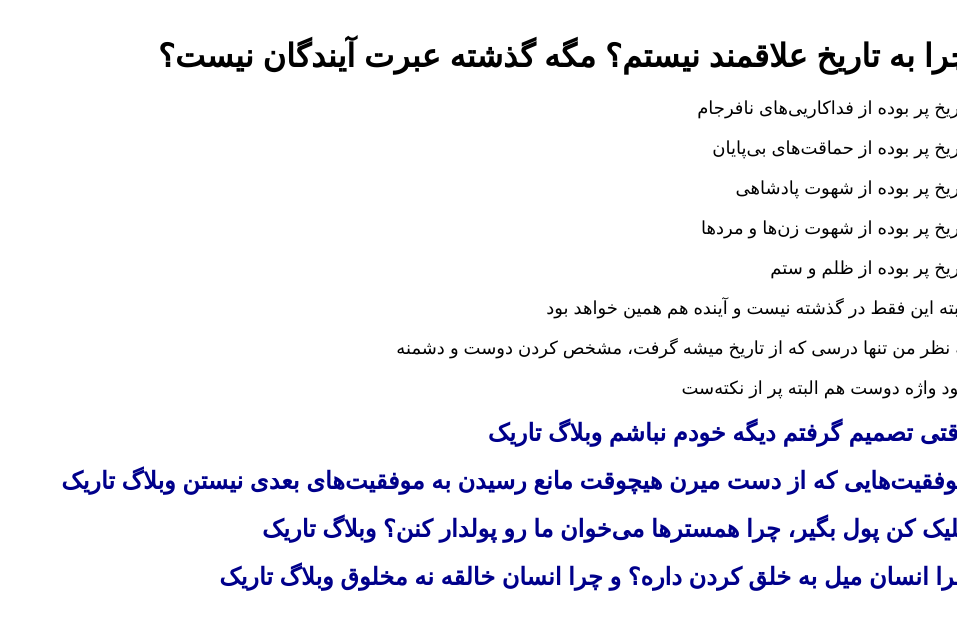
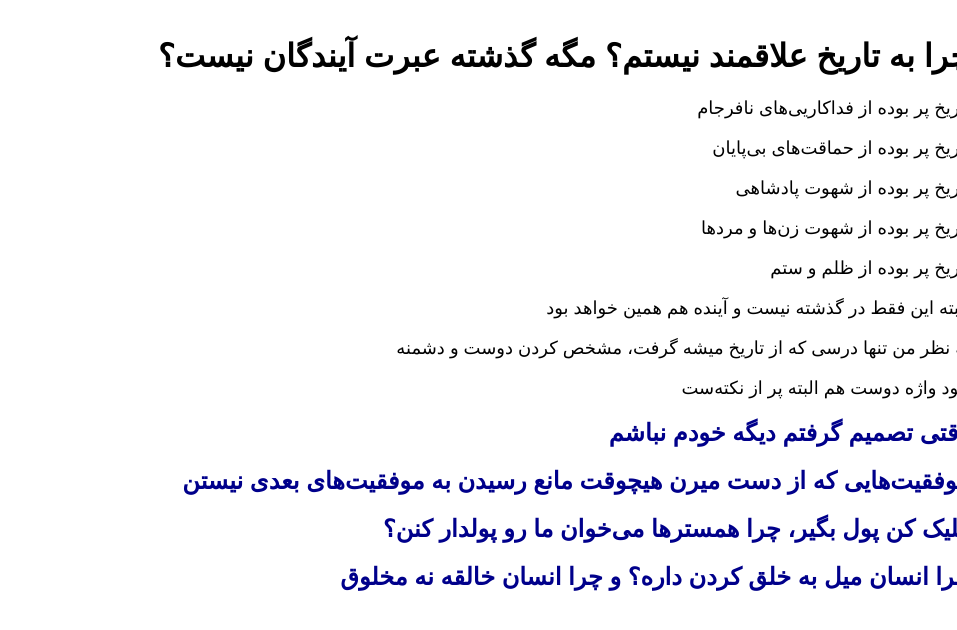
Before and after one commit to darkblog/darkblog.github.io, a Jekyll site: the page built from _posts/2024-7-4-2.md, in a window 1280 px wide. Shown: the top 630 px of the page, without its empty margins (323-1280 px from the left). Built offline with Jekyll 4.4.1, drawn with Linux system fonts in a browser that asks for light colours.

Commit message:
Update post.html

```diff
--- a/_layouts/post.html
+++ b/_layouts/post.html
@@ -13,9 +13,7 @@ layout: compress
 <h1>{{ page.title }}</h1>
 {{ content }}
 {% for related_post in site.related_posts %}
-<h2><a href="{{ related_post.url }}">{{ related_post.title }}</a>
-<a href="https://darkblog.github.io/">وبلاگ تاریک</a>
-</h2>
+<h2><a href="{{ related_post.url }}">{{ related_post.title }}</a></h2>
 {% endfor %}
 </body>
 </html>
```
